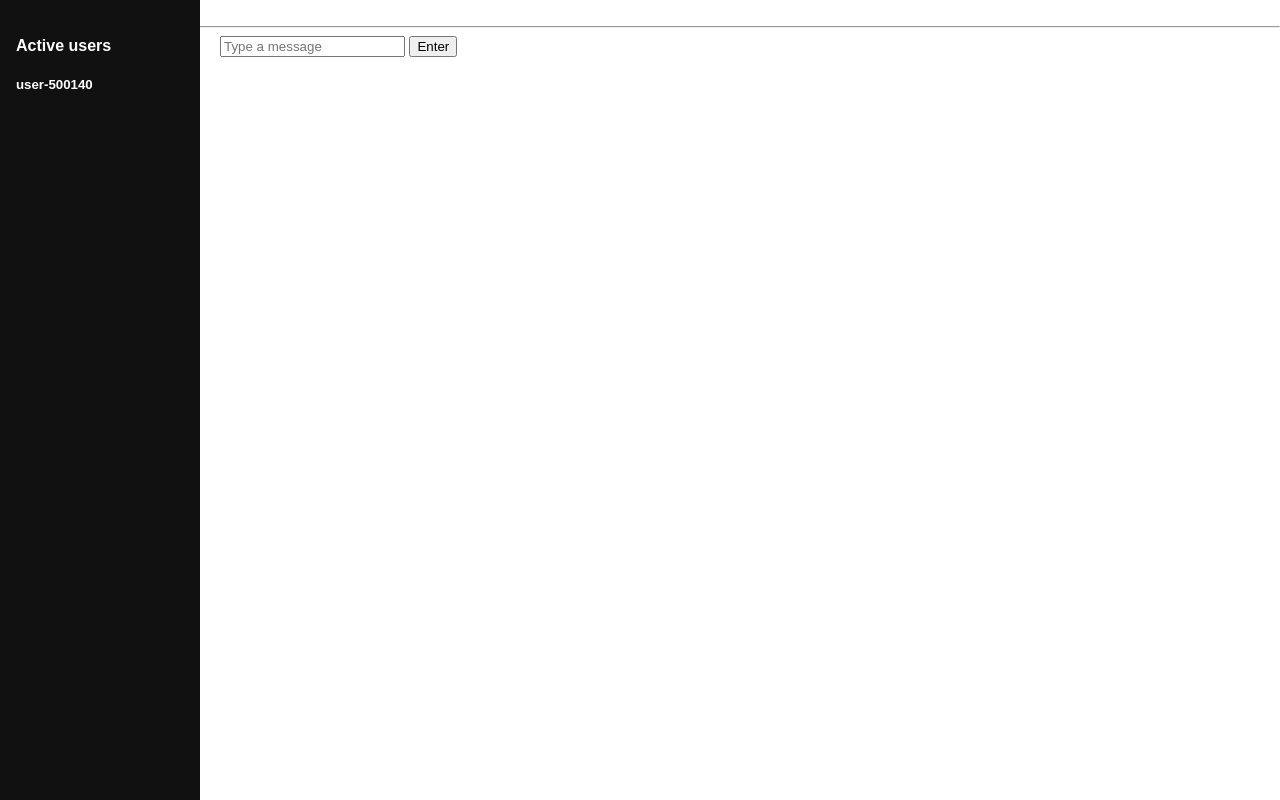
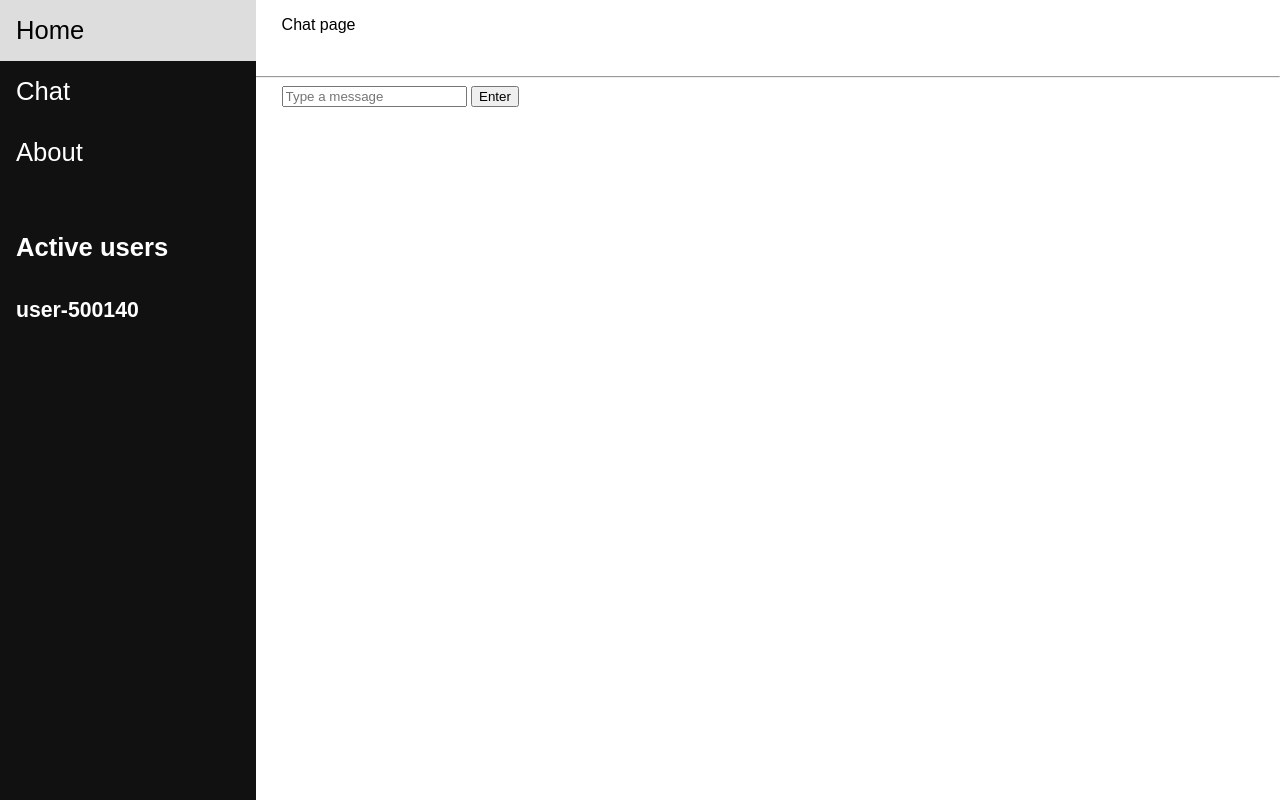
Before and after one commit to GillLart/CS1534Assesment4, a website: page public/chat.html in a window 1280 px wide. Drawn offline with nearby package versions, Linux system fonts and the light colour scheme; no server answers.

Commit message:
adding about page and adding nav bar and heading to each html page

```diff
--- a/public/chat.html
+++ b/public/chat.html
@@ -7,12 +7,16 @@
     <link rel="stylesheet" href="/css/demo.css" />
   </head>
   <body>
+    <p>Chat page</p>
     <div class="sidenav">
+      <a href = "index.html">Home</a>
+      <a class = "active" href = "chat.html">Chat</a>
+      <a href = "about.html">About</a>
         <div class="inbox__people">
-            <h4>Active users</h4>
-          </div>
+          <h4>Active users</h4>
+        </div>
 
-      </div>
+    </div>
 
 
       <br>
--- a/public/css/demo.css
+++ b/public/css/demo.css
@@ -1,4 +1,4 @@
-* {
+*{
     box-sizing: border-box;
   }
 
@@ -6,11 +6,15 @@
     margin: 0;
     font-family: Arial, Helvetica, sans-serif;
   }
+  p{
+    margin-left: 2vw;
+    padding-left:20vw
+  }
 
-  /* Style the side navigation */
+  /* Style the side navigation for chat application*/
   .sidenav {
     height: 100%;
-    width: 200px;
+    width: 20vw;
     position: fixed;
     z-index: 1;
     top: 0;
@@ -24,6 +28,7 @@
   .inbox__people{
       color: white;
       padding: 16px;
+      font-size: 2vw;
   }
 
 
@@ -33,9 +38,9 @@
     padding: 16px;
     text-decoration: none;
     display: block;
+    font-size: 2vw;
+
   }
-
-
 
   /* Change color on hover */
   .sidenav a:hover {
@@ -45,6 +50,6 @@
 
   /* Style the content */
   .content {
-    margin-left: 200px;
-    padding-left: 20px;
+    margin-left: 2vw;
+    padding-left: 20vw;
   }
```
Also changed, not shown: public/about.html (added, +23 -0 lines), public/index.html (+7 -4 lines).
